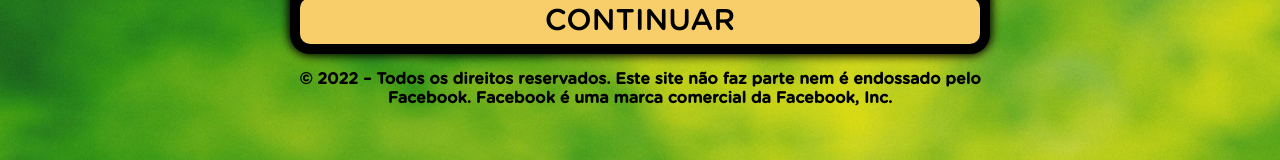
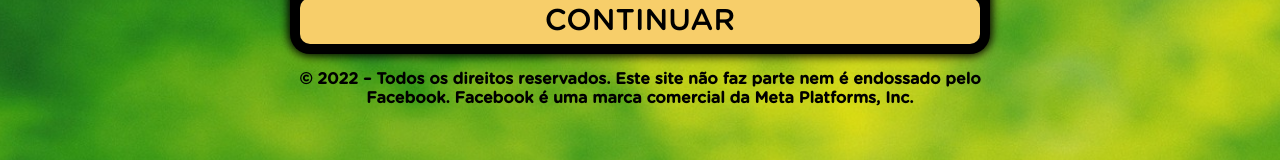
Before and after one commit to rosimeirelourenco07/protocologorduranegativa.online, a plain HTML site: page ps/index.html in a window 1280 px wide. Shown: the part 404-564 px from the top of the page. Drawn offline with Linux system fonts and the light colour scheme; a script that the page names is missing.

Commit message:
Update index.html

```diff
--- a/ps/index.html
+++ b/ps/index.html
@@ -19,7 +19,7 @@
         </div>
       </div>
     </div>
-    <p style="text-align: center; font-weight: bold;">© 2022 – Todos os direitos reservados. Este site não faz parte nem é endossado pelo Facebook. Facebook é uma marca comercial da Facebook, Inc.</p>
+    <p style="text-align: center; font-weight: bold;">© 2022 – Todos os direitos reservados. Este site não faz parte nem é endossado pelo Facebook. Facebook é uma marca comercial da Meta Platforms, Inc.</p>
   </div>
   <script type="text/javascript" src="script.js"></script>
 </body>
```
